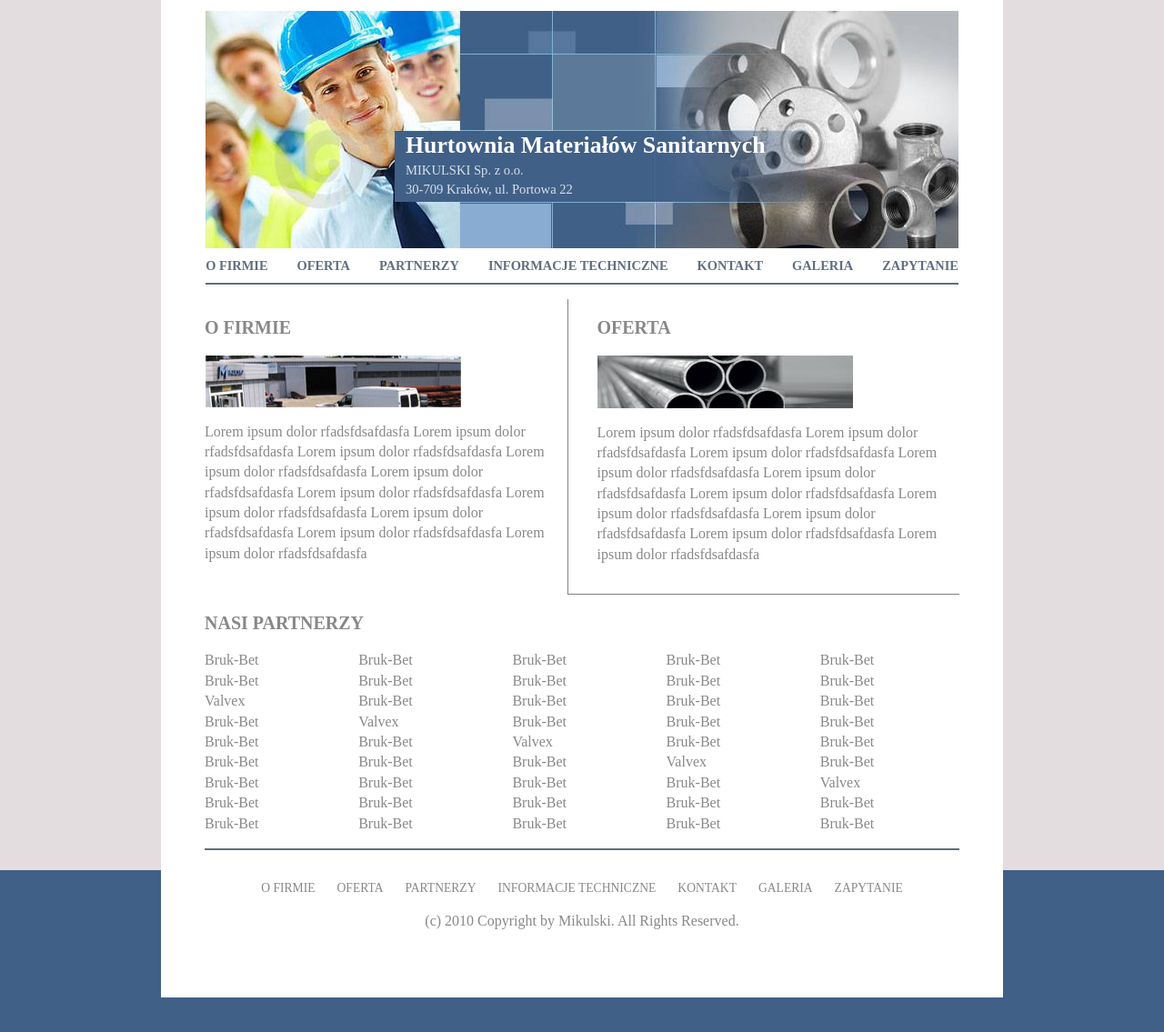
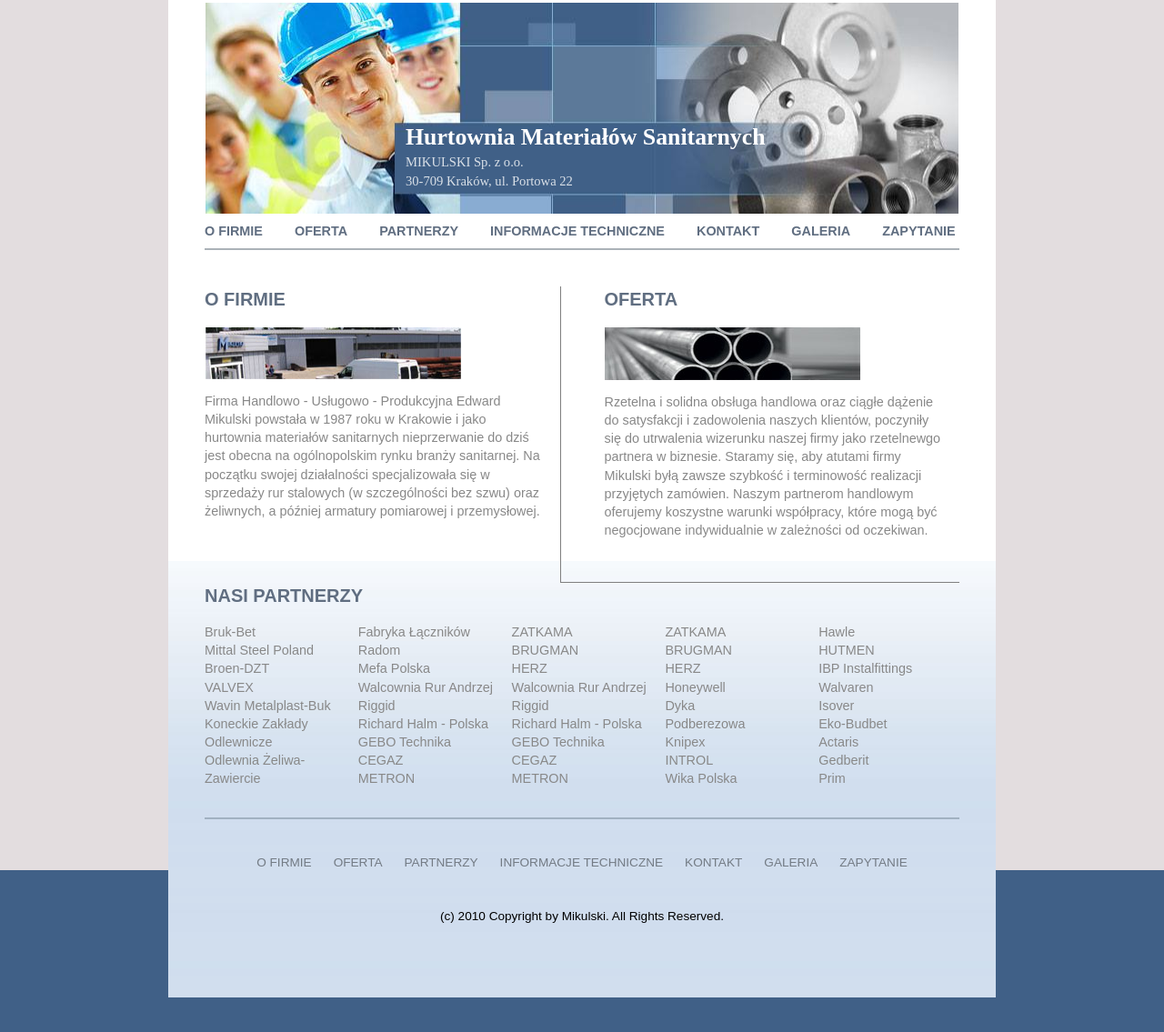
Before and after one commit to adhed/WWSIS-HTML5-Page, a plain HTML site: page index.html in a window 1280 px wide. Shown: the part 243-1378 px from the top of the page at 91% size. Drawn offline with Linux system fonts and the light colour scheme.

Commit message:
add missing styles

```diff
--- a/css/main.css
+++ b/css/main.css
@@ -14,6 +14,7 @@ html {
     color: var(--text-gray);
     font-size: 1em;
     line-height: 1.4;
+    font-family: Arial, Helvetica, sans-serif;
 }
 
 ::selection {
@@ -47,7 +48,8 @@ img {
 }
 
 .wrapper {
-    background: white;
+    background: white url('../assets/background.jpg') repeat-x;
+    background-position: bottom;
     width: 830px;
     left: 0;
     right: 0;
@@ -55,7 +57,7 @@ img {
     bottom: 10rem;
     margin-left: auto;
     margin-right: auto;
-    padding: 2rem 3rem;
+    padding: 2rem 2.5rem;
     position: absolute;
     display: flex;
     flex-direction: column;
@@ -85,7 +87,7 @@ img {
 }
 
 .header__info {
-    font-size: 1rem;
+    font-size: 0.9rem;
     margin: 5px 0 0;
     color: black;
     word-break: break-word;
@@ -96,8 +98,9 @@ img {
     background: url('./../assets/header.jpg') no-repeat;
     width: 828px;
     height: 261px;
-    margin-top: 1.5rem;
+    margin-top: 1rem;
     position: relative;
+    font-family: 'Times New Roman', Times, serif;
 }
 
 .slogan__wrapper {
@@ -120,7 +123,8 @@ img {
 
 .main-nav {
     color: var(--dark-blue);
-    border-bottom: 2px solid var(--dark-blue);
+    width: 100%;
+    border-bottom: 2px solid #abb2b8;
 }
 
 .main-nav__list {
@@ -133,7 +137,7 @@ img {
     display: inline-block;
     text-transform: uppercase;
     font-weight: bold;
-    margin-right: 1.75rem;
+    margin-right: 1.9125rem;
     font-size: 0.9rem;
     cursor: pointer;
 }
@@ -148,22 +152,33 @@ img {
 
 .content {
     display: flex;
-    margin-top: 1rem;
+
 }
 
 .content__box {
     width: 50%;
+    margin-top: 2.5rem;
 }
 
 .wrapper__subtitle {
     text-transform: uppercase;
     font-size: 1.25rem;
+    margin-top: 0;
+    color: var(--dark-blue);
+
 }
 
 .content__box--highlighted {
     border-bottom: 1px solid gray;
     border-left: 1px solid gray;
-    padding: 0 0 1rem 2rem;
+    padding: 0 0 2rem 3rem;
+}
+
+.content__description {
+    font-size: 0.9rem;
+    padding-right: 1rem;
+    hyphens: manual;
+    word-break: break-word;
 }
 
 .partners {
@@ -173,8 +188,9 @@ img {
 .partners__list {
     list-style-type: none;
     columns: 5;
-    padding: 0 0 1rem;
-    border-bottom: 2px solid var(--dark-blue);
+    padding: 0 0 2rem;
+    font-size: 0.9rem;
+    border-bottom: 2px solid #a1b1c1;
 }
 
 .partners__list li:hover {
@@ -186,8 +202,9 @@ img {
     display: flex;
     align-items: center;
     list-style-type: none;
-    margin-top: 1rem;
+    margin-top: 1.5rem;
     padding: 0;
+    color: #737b84;
 }
 
 .bottom-nav__element:hover {
@@ -202,3 +219,10 @@ img {
     margin: 0 0.75rem;
     cursor: pointer;
 }
+
+.copyright-text {
+    color: black;
+    font-size: 0.85rem;
+    margin-top: 1.5rem;
+    margin-bottom: 3rem;
+}
--- a/index.html
+++ b/index.html
@@ -59,32 +59,21 @@
                   <h2 class="wrapper__subtitle">o firmie</h1>
                   <img class="content__image" src="./assets/building.jpg" alt="building" />
                   <p class="content__description">
-                      Lorem ipsum dolor rfadsfdsafdasfa
-                      Lorem ipsum dolor rfadsfdsafdasfa
-                      Lorem ipsum dolor rfadsfdsafdasfa
-                      Lorem ipsum dolor rfadsfdsafdasfa
-                      Lorem ipsum dolor rfadsfdsafdasfa
-                      Lorem ipsum dolor rfadsfdsafdasfa
-                      Lorem ipsum dolor rfadsfdsafdasfa
-                      Lorem ipsum dolor rfadsfdsafdasfa
-                      Lorem ipsum dolor rfadsfdsafdasfa
-                      Lorem ipsum dolor rfadsfdsafdasfa
+                      Firma Handlowo - Usługowo - Produkcyjna Edward Mikulski powstała
+                      w 1987 roku w Krakowie i jako hurtownia materiałów sanitarnych nieprzerwanie do
+                      dziś jest obecna na ogólnopolskim rynku branży sanitarnej.
+                      Na początku swojej działalności specjalizowała się w sprzedaży rur stalowych
+                      (w szczególności bez szwu) oraz żeliwnych, a później armatury pomiarowej i przemysłowej.
                   </p>
              </div>
               <div class="content__box content__box--highlighted">
                 <h2 class="wrapper__subtitle">oferta</h1>
                 <img class="content__image" src="./assets/1.jpg" alt="offers" />
                 <p class="content__description">
-                    Lorem ipsum dolor rfadsfdsafdasfa
-                    Lorem ipsum dolor rfadsfdsafdasfa
-                    Lorem ipsum dolor rfadsfdsafdasfa
-                    Lorem ipsum dolor rfadsfdsafdasfa
-                    Lorem ipsum dolor rfadsfdsafdasfa
-                    Lorem ipsum dolor rfadsfdsafdasfa
-                    Lorem ipsum dolor rfadsfdsafdasfa
-                    Lorem ipsum dolor rfadsfdsafdasfa
-                    Lorem ipsum dolor rfadsfdsafdasfa
-                    Lorem ipsum dolor rfadsfdsafdasfa
+                    Rzetelna i solidna obsługa handlowa oraz ciągłe dążenie do satysfakcji i zadowolenia naszych klientów,
+                    poczyniły się do utrwalenia wizerunku naszej firmy jako rzetelnewgo partnera w biznesie. Staramy się, aby atutami firmy Mikulski
+                    byłą zawsze szybkość i terminowość realizacji przyjętych zamówien. Naszym partnerom handlowym
+                    oferujemy koszystne warunki współpracy, które mogą być negocjowane indywidualnie w zależności od oczekiwan.
                 </p>
             </div>
           </section>
@@ -92,54 +81,47 @@
               <h2 class="wrapper__subtitle">nasi partnerzy</h2>
               <ul class="partners__list">
                   <li>Bruk-Bet</li>
-                  <li>Bruk-Bet</li>
-                  <li>Valvex</li>
-                  <li>Bruk-Bet</li>
-                  <li>Bruk-Bet</li>
-                  <li>Bruk-Bet</li>
-                  <li>Bruk-Bet</li>
-                  <li>Bruk-Bet</li>
-                  <li>Bruk-Bet</li>
-                  <li>Bruk-Bet</li>
-
-                  <li>Bruk-Bet</li>
-                  <li>Bruk-Bet</li>
-                  <li>Valvex</li>
-                  <li>Bruk-Bet</li>
-                  <li>Bruk-Bet</li>
-                  <li>Bruk-Bet</li>
-                  <li>Bruk-Bet</li>
-                  <li>Bruk-Bet</li>
-                  <li>Bruk-Bet</li>
-                  <li>Bruk-Bet</li>
-
-                  <li>Bruk-Bet</li>
-                  <li>Bruk-Bet</li>
-                  <li>Valvex</li>
-                  <li>Bruk-Bet</li>
-                  <li>Bruk-Bet</li>
-                  <li>Bruk-Bet</li>
-                  <li>Bruk-Bet</li>
-                  <li>Bruk-Bet</li>
-                  <li>Bruk-Bet</li>
-                  <li>Bruk-Bet</li>
-
-                  <li>Bruk-Bet</li>
-                  <li>Bruk-Bet</li>
-                  <li>Valvex</li>
-                  <li>Bruk-Bet</li>
-                  <li>Bruk-Bet</li>
-                  <li>Bruk-Bet</li>
-                  <li>Bruk-Bet</li>
-                  <li>Bruk-Bet</li>
-                  <li>Bruk-Bet</li>
-                  <li>Bruk-Bet</li>
-
-                  <li>Bruk-Bet</li>
-                  <li>Bruk-Bet</li>
-                  <li>Valvex</li>
-                  <li>Bruk-Bet</li>
-                  <li>Bruk-Bet</li>
+                  <li>Mittal Steel Poland</li>
+                  <li>Broen-DZT</li>
+                  <li>VALVEX</li>
+                  <li>Wavin Metalplast-Buk</li>
+                  <li>Koneckie Zakłady Odlewnicze</li>
+                  <li>Odlewnia Żeliwa-Zawiercie</li>
+                  <li>Fabryka Łączników Radom</li>
+                  <li>Mefa Polska</li>
+                  <li>Walcownia Rur Andrzej</li>
+                  <li>Riggid</li>
+                  <li>Richard Halm - Polska</li>
+                  <li>GEBO Technika</li>
+                  <li>CEGAZ</li>
+                  <li>METRON</li>
+                  <li>ZATKAMA</li>
+                  <li>BRUGMAN</li>
+                  <li>HERZ</li>
+                  <li>Walcownia Rur Andrzej</li>
+                  <li>Riggid</li>
+                  <li>Richard Halm - Polska</li>
+                  <li>GEBO Technika</li>
+                  <li>CEGAZ</li>
+                  <li>METRON</li>
+                  <li>ZATKAMA</li>
+                  <li>BRUGMAN</li>
+                  <li>HERZ</li>
+                  <li>Honeywell</li>
+                  <li>Dyka</li>
+                  <li>Podberezowa</li>
+                  <li>Knipex</li>
+                  <li>INTROL</li>
+                  <li>Wika Polska</li>
+                  <li>Hawle</li>
+                  <li>HUTMEN</li>
+                  <li>IBP Instalfittings</li>
+                  <li>Walvaren</li>
+                  <li>Isover</li>
+                  <li>Eko-Budbet</li>
+                  <li>Actaris</li>
+                  <li>Gedberit</li>
+                  <li>Prim</li>
               </ul>
           </section>
           <nav class="bottom-nav">
```
